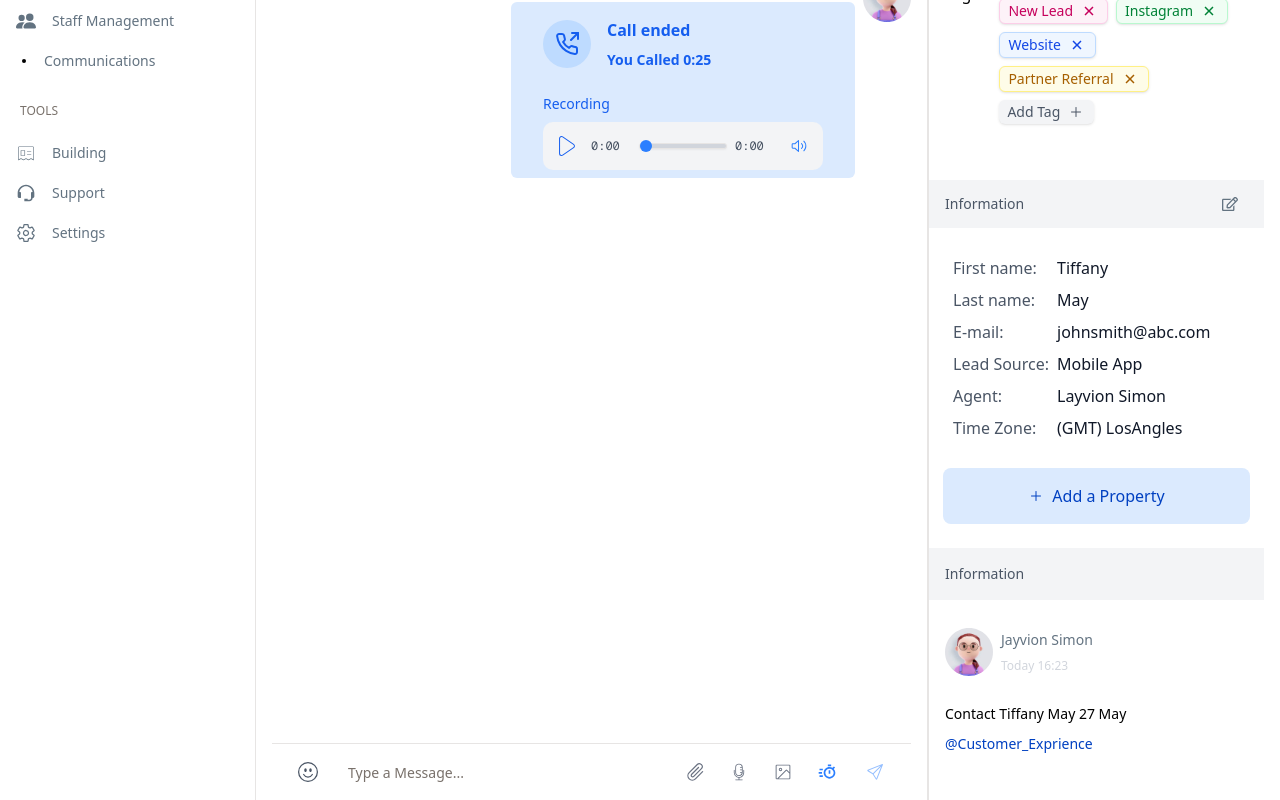
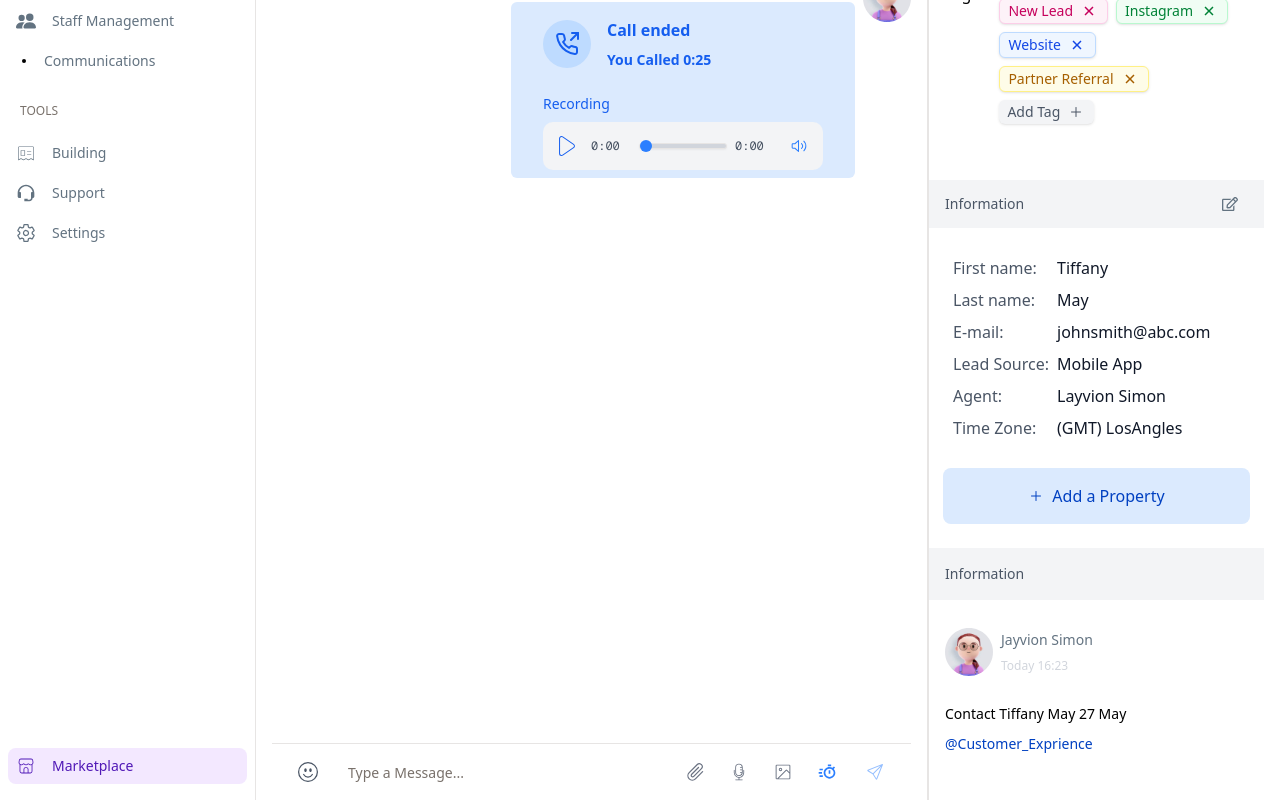
Before and after one commit to amirhosein7590/lead_assist_task, a Next.js app: page / in a window 1280 px wide. Shown: the part 408-1208 px from the top of the page. Built offline with nearby package versions, Linux system fonts and the light colour scheme.

Commit message:
add last section of main sidebar

```diff
--- a/src/app/globals.css
+++ b/src/app/globals.css
@@ -84,6 +84,8 @@
   --light-blue: #155eef;
   --dark-blue: #0040c1;
   --base-gray: #637381;
+  --light-purple: #8e33ff;
+  --dark-purple : #5119B7;
 }
 
 .dark {
--- a/src/components/modules/navItem.jsx
+++ b/src/components/modules/navItem.jsx
@@ -11,6 +11,7 @@ import { BsPeopleFill } from "react-icons/bs";
 import { PiNewspaperClippingThin } from "react-icons/pi";
 import { BiSupport } from "react-icons/bi";
 import { GoDotFill } from "react-icons/go";
+import { CiShop } from "react-icons/ci";
 
 const icons = {
   MdOutlineSpaceDashboard,
@@ -21,6 +22,7 @@ const icons = {
   PiNewspaperClippingThin,
   BiSupport,
   IoSettingsOutline,
+  CiShop,
 };
 
 function NavItem({
@@ -33,6 +35,7 @@ function NavItem({
   textClassName = "",
   iconClassName = "w-5 h-5 ml-2",
   level = 0,
+  className=""
 }) {
   const [isOpen, setIsOpen] = useState(false);
   const hasChildren = children && children.length > 0;
@@ -43,7 +46,7 @@ function NavItem({
   const textColor = level === 0 ? color : "var(--base-gray-light)";
 
   return (
-    <li className="list-none w-full">
+    <li className={`list-none w-full ${className}`}>
       <div
         className={`flex items-center justify-between py-2 hover:bg-gray-50 rounded-md cursor-pointer transition-all duration-200 ${itemClassName} ${
           isOpen ? "bg-gray-50/50" : ""
@@ -52,9 +55,7 @@ function NavItem({
         onClick={() => hasChildren && setIsOpen(!isOpen)}
       >
         <div className="flex items-center gap-2 min-w-0 flex-1">
-          {listStyle &&
-            <GoDotFill className="!w-2 !h-2 ml-3" />
-          }
+          {listStyle && <GoDotFill className="!w-2 !h-2 ml-3" />}
 
           {IconComponent && (
             <IconComponent
--- a/src/components/modules/sidebar/mainSidebar.jsx
+++ b/src/components/modules/sidebar/mainSidebar.jsx
@@ -1,6 +1,6 @@
 "use client";
 
-import React, { useState, useEffect, createContext, useContext } from "react";
+import React, { useState, createContext, useContext } from "react";
 import { cn } from "@/lib/utils";
 import { Button } from "../button";
 import { AiOutlineMenu } from "react-icons/ai";
@@ -59,22 +59,22 @@ export function AppSidebar() {
           "lg:relative lg:translate-x-0 lg:shadow-none",
         )}
       >
-        <div className="flex flex-col h-full overflow-auto">
+        <div className="flex flex-col h-full">
+
+          <div className="flex-shrink-0">
             <div className="flex items-center flex-col gap-y-7 px-4 mb-4 pt-4">
               <Image width={218} height={72} alt="logo" src="/icons/logo.svg" />
               <div className="search-input flex px-2 justify-between items-center border border-gray-200 rounded-md focus-within:border-ring focus-within:ring-ring/50 focus-within:ring-[3px] transition-[color,box-shadow]">
-              <CiSearch
-                className="!w-[32px] !h-[24px]"
-                color="var(--base-gray)"
-              />
+                <CiSearch className="!w-[32px] !h-[24px]" color="var(--base-gray)" />
                 <Input
                   className="border-0 shadow-none !py-0 focus-visible:ring-0 focus-visible:outline-none"
                   placeholder="Search..."
                 />
               </div>
             </div>
+          </div>
 
-          <div className="px-2 flex-1">
+          <div className="flex-1 overflow-y-auto px-2">
             <div className="mb-4">
               <p className="text-xs font-medium text-muted-foreground px-3 py-2 mb-2">
                 MANAGEMENT
@@ -97,6 +97,16 @@ export function AppSidebar() {
               </div>
             </div>
           </div>
+
+          <div className="mt-auto px-2 pb-4">
+            <NavItem
+              color="var(--dark-purple)"
+              className="bg-purple-100 rounded-md"
+              text="Marketplace"
+              icon="CiShop"
+            />
+          </div>
+
         </div>
       </aside>
 
```
Lines whose indentation alone changed are shown as unchanged.
